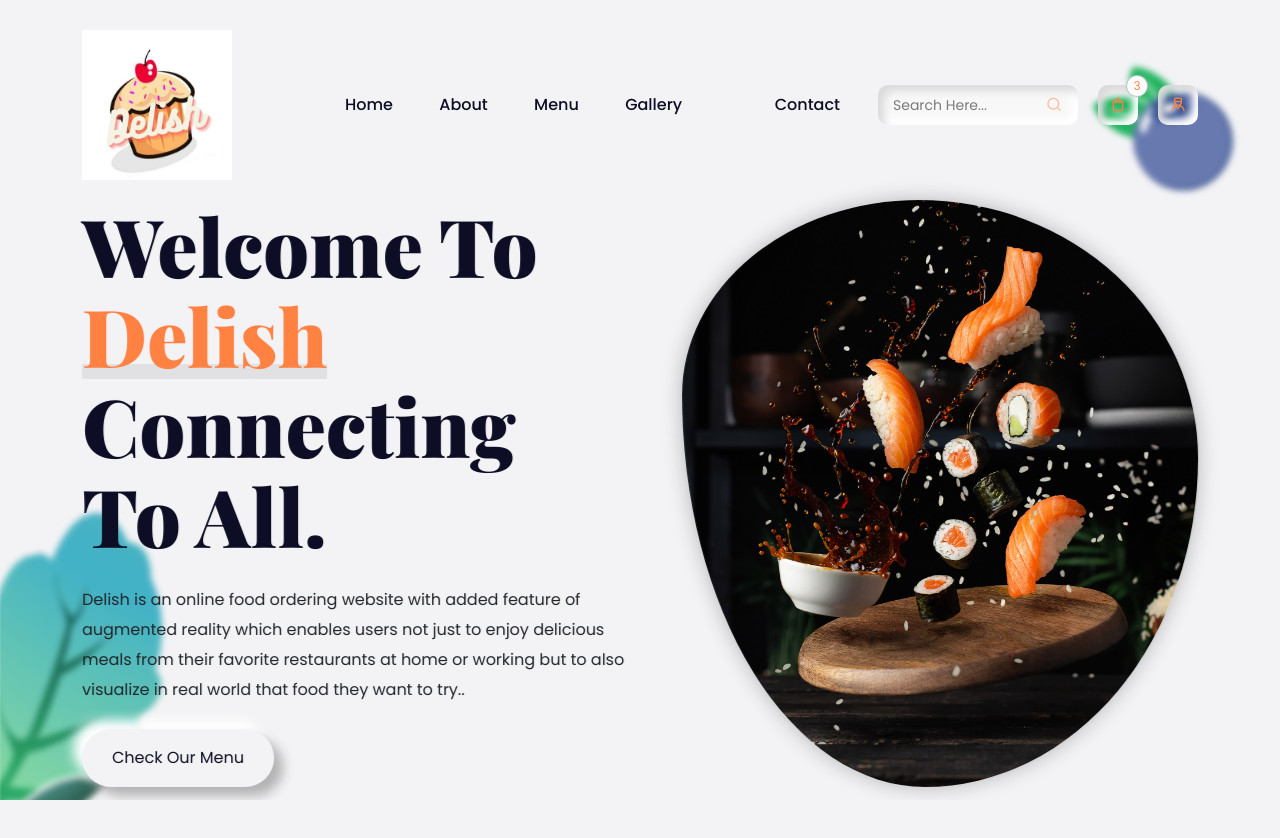
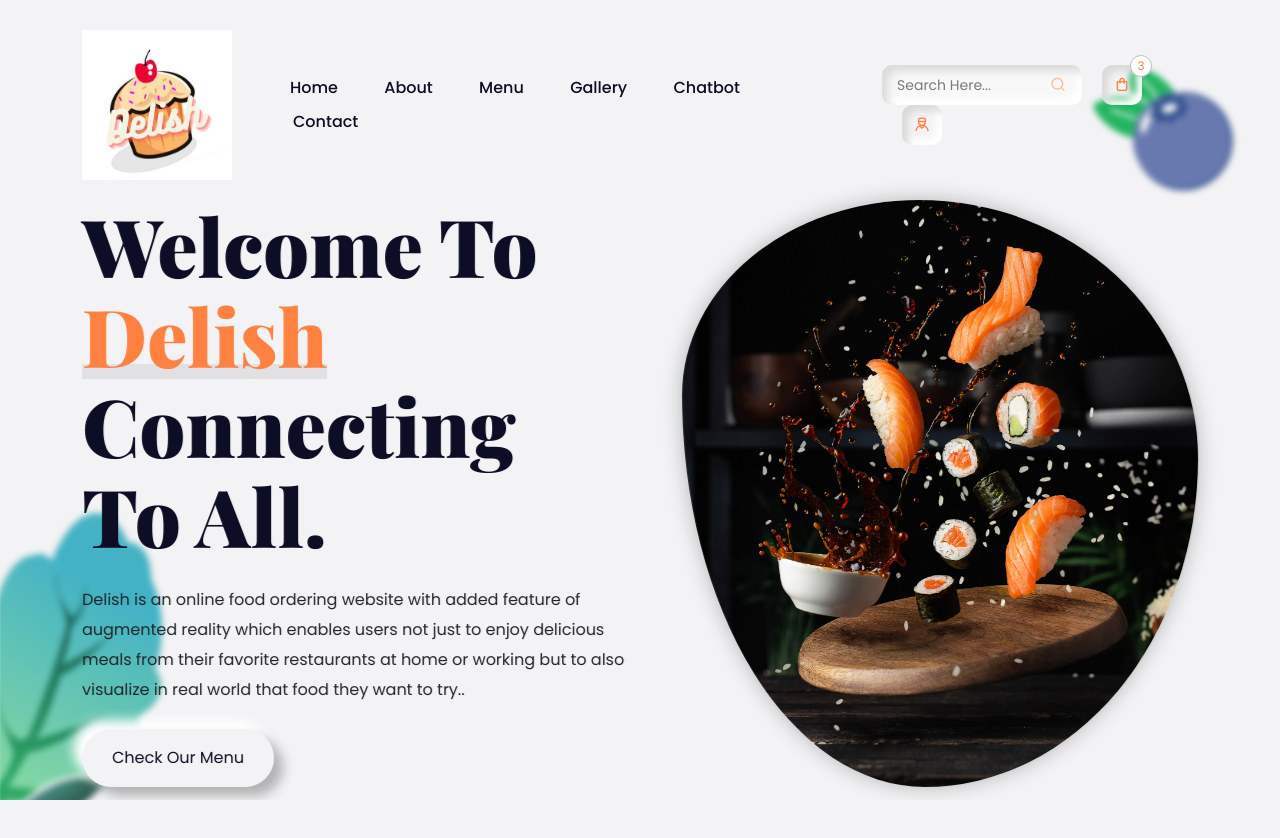
Before and after one commit to shivanjali11/Mini-Project-1, a plain HTML site: page index.html in a window 1280 px wide. Shown: the top 838 px of the page. Drawn offline with nearby package versions, Linux system fonts and the light colour scheme; a web font is replaced by a local one.

Commit message:
Update index.html

```diff
--- a/index.html
+++ b/index.html
@@ -40,7 +40,7 @@
                                 <li><a href="#about">About</a></li>
                                 <li><a href="#menu">Menu</a></li>
                                 <li><a href="#gallery">Gallery</a></li>
-                                <li><a href="#blog"></a></li>
+                                <li><a href="#blog">Chatbot</a></li>
                                 <li><a href="#contact">Contact</a></li>
 
                             </ul>
```
